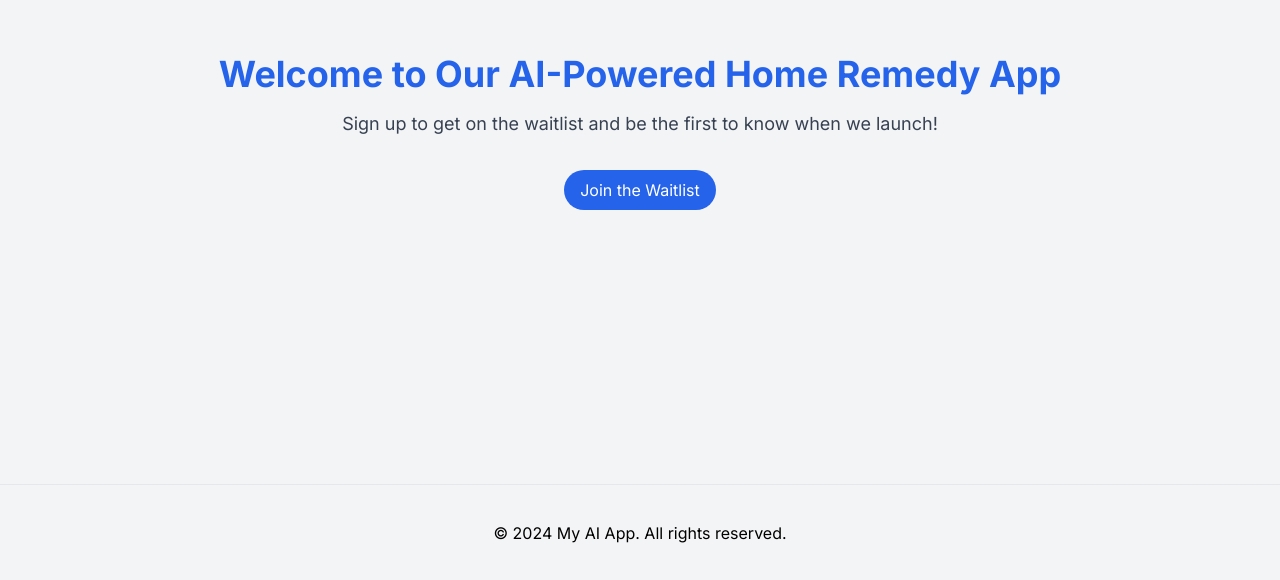
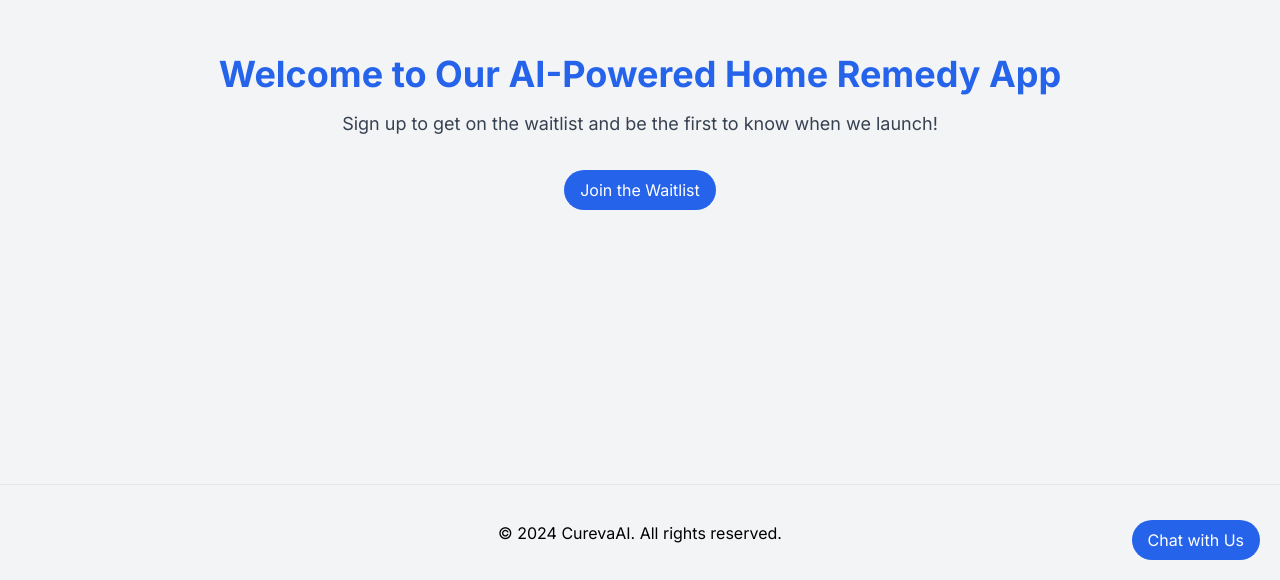
Before and after one commit to boxerarakelyan777/CurevaAI, a Next.js app: page / in a window 1280 px wide. Shown: the part 220-800 px from the top of the page. Built offline with nearby package versions, Linux system fonts and the light colour scheme.

Commit message:
ChatBox Pop Up

```diff
--- a/src/app/page.tsx
+++ b/src/app/page.tsx
@@ -1,6 +1,11 @@
+"use client";
+
+import React, { useState } from 'react';
 import Head from 'next/head';
 
 export default function Home() {
+  const [showChatbot, setShowChatbot] = useState(false);
+
   return (
     <div className="flex flex-col items-center justify-center min-h-screen bg-gray-100">
       <Head>
@@ -22,8 +27,35 @@ export default function Home() {
       </main>
 
       <footer className="w-full h-24 flex items-center justify-center border-t">
-        <p>&copy; 2024 My AI App. All rights reserved.</p>
+        <p>&copy; 2024 CurevaAI. All rights reserved.</p>
       </footer>
+
+      {/* Chatbot Button */}
+      <button
+        onClick={() => setShowChatbot(!showChatbot)}
+        className="fixed bottom-5 right-5 bg-blue-600 text-white py-2 px-4 rounded-full hover:bg-blue-700"
+      >
+        Chat with Us
+      </button>
+
+      {/* Chatbot Popup */}
+      {showChatbot && (
+        <div className="fixed bottom-16 right-5 w-80 h-96 bg-white border border-gray-300 rounded-lg shadow-lg p-4">
+          <div className="flex justify-between items-center">
+            <h3 className="text-lg font-bold">Chatbot</h3>
+            <button onClick={() => setShowChatbot(false)}>&times;</button>
+          </div>
+          <div className="flex-1 overflow-y-auto mt-4">
+            {/* Chatbot messages will go here */}
+            <p className="text-sm text-gray-700">How can I help you today?</p>
+          </div>
+          <input
+            type="text"
+            className="w-full mt-4 p-2 border border-gray-300 rounded-lg"
+            placeholder="Type your message..."
+          />
+        </div>
+      )}
     </div>
   );
 }
```
